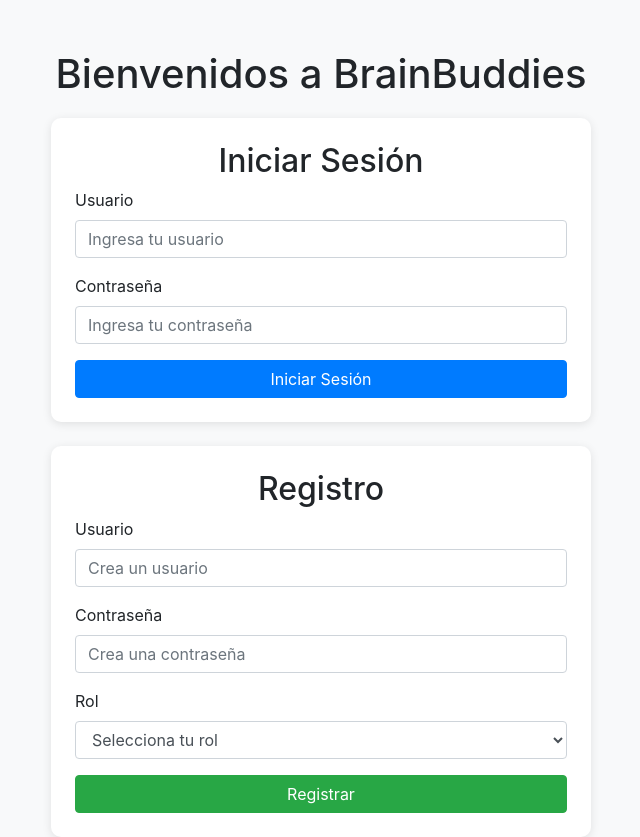
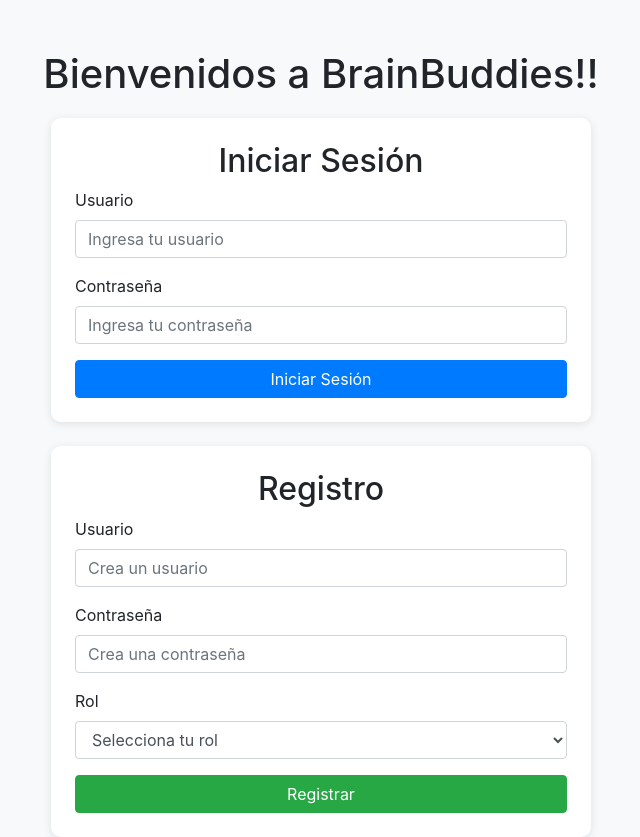
Before and after one commit to JuanBosqueP/ApiBrain1, a website: page index.html in a window 1280 px wide. Shown: the whole page, without its empty margins (319-959 px from the left). Drawn offline with nearby package versions, Linux system fonts and the light colour scheme.

Commit message:
Update index.html
Se actualizó el titulo

```diff
--- a/index.html
+++ b/index.html
@@ -26,7 +26,7 @@
 <body>
 
     <div class="container">
-        <h1 class="text-center">Bienvenidos a BrainBuddies</h1>
+        <h1 class="text-center">Bienvenidos a BrainBuddies!!</h1>
 
         <div class="row justify-content-center">
             <div class="col-md-6">
```
